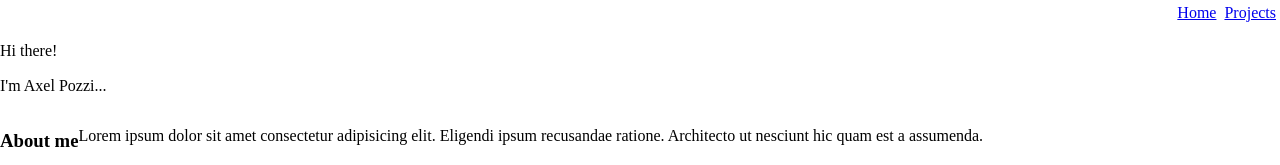
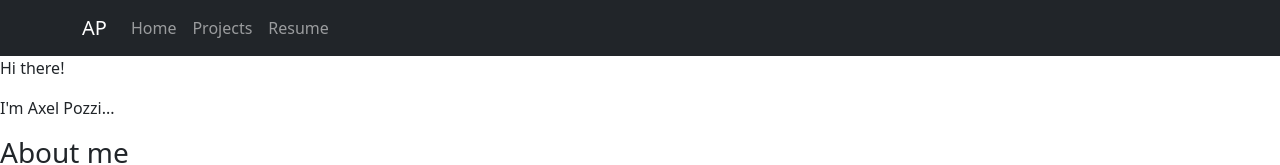
Before and after one commit to ampozzi/portfolio, a Gatsby site: page / in a window 1280 px wide. Shown: the top 165 px of the page. Built offline with nearby package versions, Linux system fonts and the light colour scheme; Gatsby itself is replaced by a stand-in of ours.

Commit message:
working on nav

```diff
--- a/package.json
+++ b/package.json
@@ -15,8 +15,10 @@
     "clean": "gatsby clean"
   },
   "dependencies": {
+    "bootstrap": "^5.2.0",
     "gatsby": "^4.19.2",
     "react": "^18.1.0",
+    "react-bootstrap": "^2.4.0",
     "react-dom": "^18.1.0",
     "tachyons": "^4.12.0"
   }
--- a/src/components/Layout/layout.js
+++ b/src/components/Layout/layout.js
@@ -1,14 +1,22 @@
 import React from 'react';
-import { Link } from 'gatsby';
+import Container from 'react-bootstrap/Container';
+import Nav from 'react-bootstrap/Nav';
+import Navbar from 'react-bootstrap/Navbar';
 
 const Layout =({ pageTitle,children }) => {
     return(
         <div>
             <title>{pageTitle}</title>
-            <nav className='flex justify-end list'>
-                    <li className='pa1'><Link to="/">Home</Link></li>
-                    <li className='pa1'><Link to="/projects">Projects</Link></li>
-            </nav>
+            <Navbar bg="dark" variant="dark">
+                <Container>
+                <Navbar.Brand href="/">AP</Navbar.Brand>
+                <Nav className="me-auto">
+                    <Nav.Link href="/">Home</Nav.Link>
+                    <Nav.Link href="/projects">Projects</Nav.Link>
+                    <Nav.Link href="/resume">Resume</Nav.Link>
+                </Nav>
+                </Container>
+            </Navbar>
             <main>
                 {children}
             </main>
--- a/src/pages/index.js
+++ b/src/pages/index.js
@@ -1,6 +1,6 @@
 import React from "react";
 import Layout from '../components/Layout/layout';
-import 'tachyons';
+import 'bootstrap/dist/css/bootstrap.min.css';
 
 const IndexPage = () => {
   return (
```
Also changed, not shown: 1 other file.
